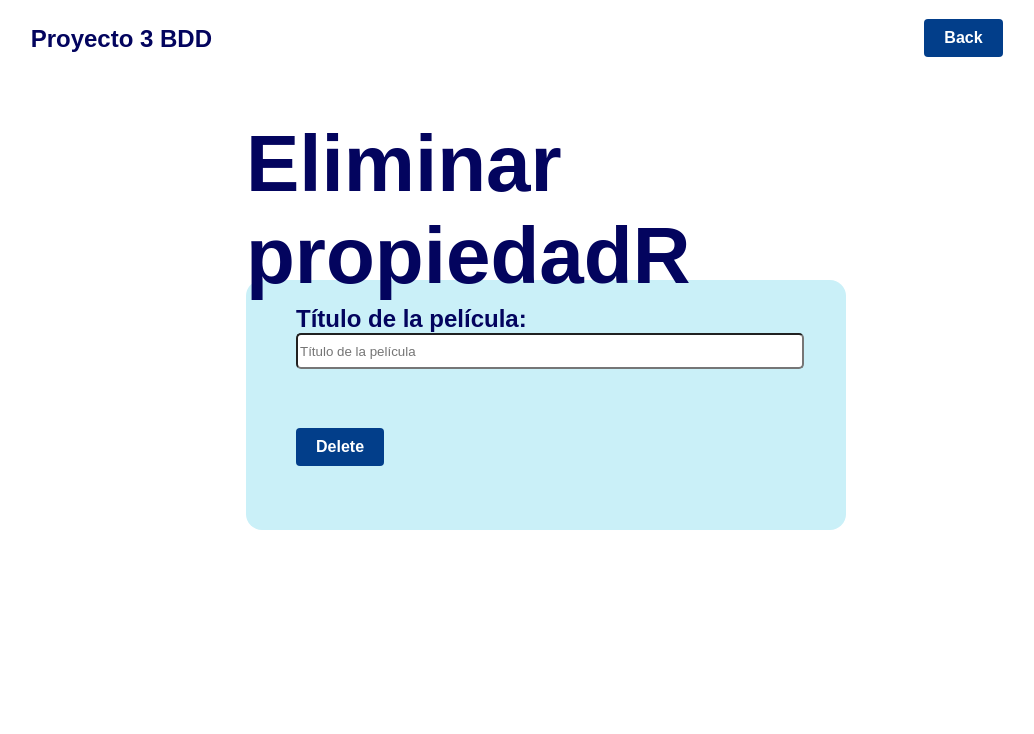
After one commit to Priscigs/PF-BDD2, a Flask app: page /deletePR in a window 1280 px wide. The commit adds this page. Shown: the top 734 px of the page, without its empty margins (94-1128 px from the left). Run offline with Flask 3, Linux system fonts and the light colour scheme.

Commit message:
elminando propiedad de relación

```diff
--- a/main.py
+++ b/main.py
@@ -222,6 +222,10 @@ def modifyP():
 def deleteR():
     return render_template('/deleteR.html')
 
+@app.route('/deletePR')
+def deletePR():
+    return render_template('/deletePR.html')
+
 @app.route('/eliminar-cuenta', methods=['POST'])
 def eliminar_cuenta():
     if request.method == 'POST':
@@ -299,5 +303,34 @@ def eliminar_rating():
 
     return redirect('/')
 
+@app.route('/eliminar-PR', methods=['POST'])
+def eliminar_PR():
+    if request.method == 'POST':
+        titulo_input = request.form.get('titulo')
+
+        try:
+            # Crear una conexión a la base de datos
+            graph = Graph(uri="neo4j+s://ca536792.databases.neo4j.io", user="neo4j", password="9kEkEZcx8aTRfBKerXNxeEw8U1P9FNSH1Zvu1a4dG2Q")
+            matcher = NodeMatcher(graph)
+
+            node = matcher.match("Pelicula", titulo=titulo_input).first()
+
+            if node:
+                # Eliminar la propiedad 'rating' del nodo de película
+                for rel in node.relationships:
+
+                    if rel.type == 'es_genero':
+                        rel.pop('es_genero')
+                        graph.push(rel)
+
+                return "La propiedad 'es_genero' de la releación de la película fue eliminada."
+            else:
+                return "No se ha encontrado la película en la base de datos."
+        except Exception as e:
+            print("Error al conectar a la base de datos:", str(e))
+            return "Error al conectar a la base de datos."
+
+    return redirect('/')
+
 if __name__ == '__main__':
     app.run()
--- /dev/null
+++ b/templates/deletePr.html
@@ -0,0 +1,44 @@
+<!DOCTYPE html>
+<html>
+    <head>
+        <title>Eliminar propiedad R</title>
+        <link rel="stylesheet" type="text/css" href="{{ url_for('static', filename='css/styles.css') }}">
+    </head>
+    <body>
+        <div class="container">
+            <div class="column">
+                <h1 class="title">Proyecto 3 BDD</h1>
+            </div>
+            <div class="column">
+
+            </div>
+            <div class="column">
+                <div class="container1">
+                    <div class="column1">
+                        <a href="{{ url_for('principal') }}">
+                            <button class="btn-login">Back</button>
+                        </a>
+                    </div>
+                </div>
+            </div>
+        </div>
+        <div class="container3">
+            <h1>Eliminar propiedadR</h1>
+        </div>
+        <div class='container2'>
+            <div class='container2-grid'>
+                <form method="POST" action="/eliminar-PR">
+                    <div class='grid-info'>
+                        <label for="titulo" class="label">Título de la película: </label>
+                    </div>
+                    <div class='grid-info'>
+                        <input type="text" name="titulo" id="titulo" class="input" placeholder="Título de la película" size='70'></input>
+                    </div>
+                        <a href="{{ url_for('eliminar_PR') }}"></a>
+                        <input type="submit" class="btn-login "value="Delete">
+                    </div>
+                </form>
+            </div>
+        </div>
+    </body>
+</html>
--- a/templates/profilePage.html
+++ b/templates/profilePage.html
@@ -46,6 +46,12 @@
                     <button class="btn-profileP">Eliminar Rating</button>
                 </a>
             </div>
+
+            <div class='grid-info'>
+                <a href="{{ url_for('deletePR') }}">
+                    <button class="btn-profileP">Eliminar propiedad de relación</button>
+                </a>
+            </div>
         </div>
     </div>
 </body>
```
